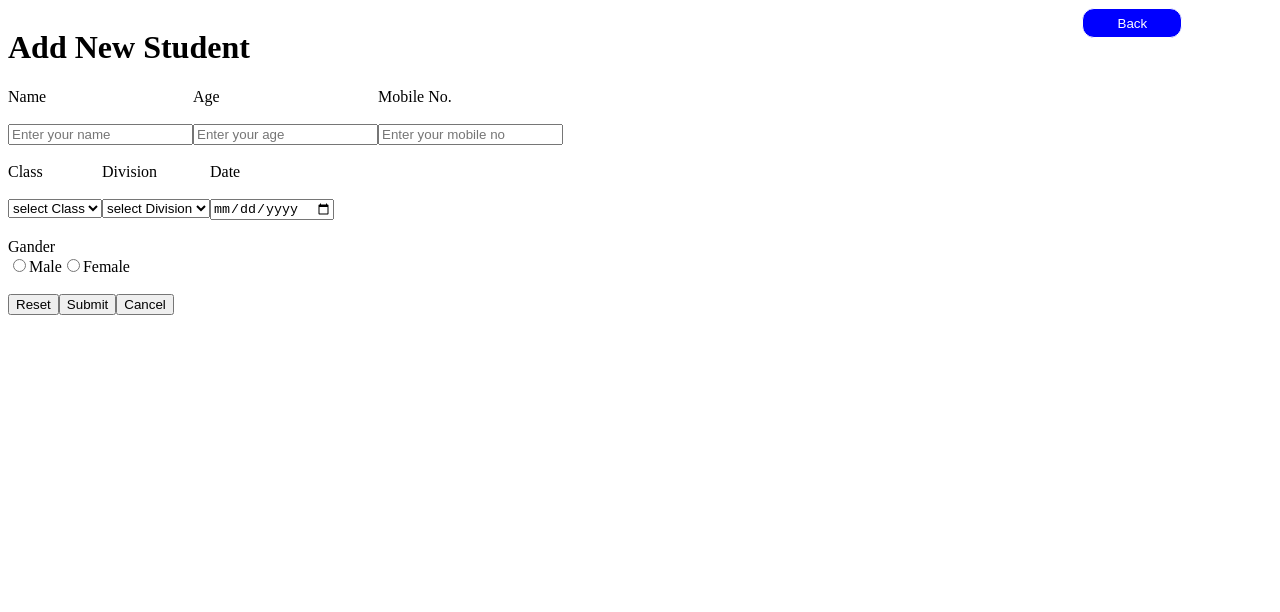
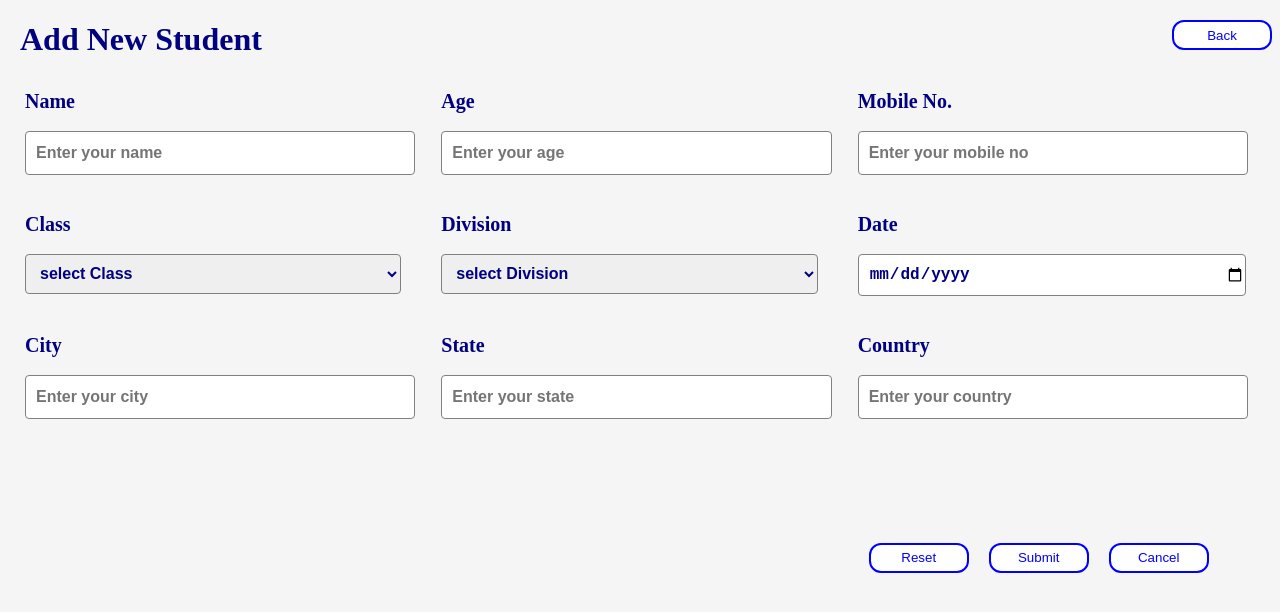
Before and after one commit to ajimhalepotra/react-datatable, a React (Create React App) app: page /add-table-data in a window 1280 px wide. Shown: the top 612 px of the page. Built offline with nearby package versions, Linux system fonts and the light colour scheme.

Commit message:
styled changed

```diff
--- a/src/Layout/heading.css
+++ b/src/Layout/heading.css
@@ -1,8 +1,12 @@
 .heading{
     display: flex;
+    /* position: fixed; */
 }
 .title{
-    width: 85%;
+    width: 90%;
+    padding-left: 20px;
+    color:navy;
+    font-weight: bold;
 }
 .add button{
     width: 80px;
@@ -16,18 +20,72 @@
     margin-top: 25px;
     cursor: pointer;
     text-decoration: none;
+
 }
 .spanicon{
     font-size: 14px;
     margin: 2px 5px;
 }
 .route-btn{
-    background-color: blue;
-    color: white;
+    background-color: white;
+    color: blue;
     text-decoration: none;
-    border: 1px solid white;
+    border: 2px solid blue;
     outline: none;
     width: 100px;
     height: 30px;
     border-radius: 12px;
+    cursor: pointer;
+    margin-top: 20px;
 }
+
+
+.main-input-container{
+    display: flex;
+    width: 98%;
+    /* border: 1px solid red; */
+    margin: 0px 5px;
+    padding: 10px 0px;
+}
+
+
+.main-input-chiled{
+    width: 30%;
+    margin: 0px 20px;
+}
+
+
+.input-label{
+    font-size: 20px;
+    color: navy;
+    font-weight: bold;
+}
+
+.student-input{
+    width: 100%;
+    height: 40px;
+    font-size: 16px;
+    border-radius: 4px;
+    border: 1px solid gray;
+    padding-left: 10px;
+    color:navy;
+    font-weight: bold;
+}
+
+.btn-data{
+    /* width: 100%; */
+    text-align: center;
+    position: relative;
+    top: 50px;
+    right: -65%;
+    margin: 0px 10px;
+
+}
+.btn-data button{
+    height: 30px;
+}
+.main-btn-container{
+    position: relative;
+    top: 0px;
+    left: 3%;
+}
--- a/src/components/AddTableData.js
+++ b/src/components/AddTableData.js
@@ -3,7 +3,7 @@ import { useFormik } from "formik";
 import * as Yup from "yup";
 import { Link } from "react-router-dom";
 // import "./AddTableData.css";
-import '../Layout/heading.css'
+import "../Layout/heading.css";
 
 const initialValues = {
   name: "",
@@ -14,11 +14,21 @@ const initialValues = {
   date: "",
   // male: "",
   // female: "",
+  city: "",
+  state: "",
+  country: "",
 };
 
 const AddTableData = () => {
-  const { handleSubmit, handleBlur, handleChange, values, errors, touched, resetForm } =
-    useFormik({
+  const {
+    handleSubmit,
+    handleBlur,
+    handleChange,
+    values,
+    errors,
+    touched,
+    resetForm,
+  } = useFormik({
     initialValues,
 
     validationSchema: Yup.object({
@@ -30,6 +40,9 @@ const AddTableData = () => {
       date: Yup.string().required("Plese select date..."),
       // male: Yup.string().required(),
       // female: Yup.string().required(),
+      city: Yup.string().required(),
+      state: Yup.string().required(),
+      country: Yup.string().required(),
     }),
 
     onSubmit: (values) => {
@@ -40,25 +53,28 @@ const AddTableData = () => {
 
 
 
+
   return (
     <>
-
       <div className="heading">
         <div className="title">
           <h1>Add New Student</h1>
         </div>
         <div>
-      <Link to="/" style={{textDecoration:"none", color:"white"}}><button className="route-btn">Back</button></Link>
+          <Link to="/" style={{ textDecoration: "none", color: "white" }}>
+            <button className="route-btn">Back</button>
+          </Link>
         </div>
       </div>
 
       <form onSubmit={handleSubmit}>
-        <div style={{ display: "flex" }}>
-          <div>
-            <label>Name</label>
+        <div className="main-input-container">
+          <div className="main-input-chiled">
+            <label className="input-label">Name</label>
             <br />
             <br />
             <input
+              className="student-input"
               type="text"
               placeholder="Enter your name"
               name="name"
@@ -75,11 +91,12 @@ const AddTableData = () => {
 
           <br />
 
-          <div>
-            <label>Age</label>
+          <div className="main-input-chiled">
+            <label className="input-label">Age</label>
             <br />
             <br />
             <input
+              className="student-input"
               type="number"
               placeholder="Enter your age"
               name="age"
@@ -96,11 +113,12 @@ const AddTableData = () => {
 
           <br />
 
-          <div>
-            <label>Mobile No.</label>
+          <div className="main-input-chiled">
+            <label className="input-label">Mobile No.</label>
             <br />
             <br />
             <input
+              className="student-input"
               type="number"
               placeholder="Enter your mobile no"
               name="mobile"
@@ -114,21 +132,17 @@ const AddTableData = () => {
               <i style={{ color: "red" }}>{errors.mobile}</i>
             ) : null}
           </div>
-
         </div>
 
         <br />
 
-        <div style={{display: "flex"}}>
-
-          <div>
-            <label>Class</label>
-            <br /><br />
+        <div className="main-input-container">
+          <div className="main-input-chiled">
+            <label className="input-label">Class</label>
+            <br />
+            <br />
             <select
-            name="class"
-            onBlur={handleBlur}
-            onChange={handleChange}
-            >
+              className="student-input" name="class" onBlur={handleBlur} onChange={handleChange}>
               <option>select Class</option>
               <option>09</option>
               <option>10</option>
@@ -136,19 +150,19 @@ const AddTableData = () => {
               <option>12</option>
             </select>
             <br />
-            {errors.class && touched.class ? <i style={{color:"red"}} >{errors.class}</i> : null}
+            {errors.class && touched.class ? (
+              <i style={{ color: "red" }}>{errors.class}</i>
+            ) : null}
           </div>
 
           <br />
 
-          <div>
-            <label>Division</label>
-            <br /><br />
+          <div className="main-input-chiled">
+            <label className="input-label">Division</label>
+            <br />
+            <br />
             <select
-            name="division"
-            onBlur={handleBlur}
-            onChange={handleChange}
-            >
+              className="student-input" name="division" onBlur={handleBlur} onChange={handleChange}>
               <option>select Division</option>
               <option>A</option>
               <option>B</option>
@@ -157,15 +171,19 @@ const AddTableData = () => {
               <option>E</option>
             </select>
             <br />
-            {errors.division && touched.division ? <i style={{color:"red"}} >{errors.division}</i> : null}
+            {errors.division && touched.division ? (
+              <i style={{ color: "red" }}>{errors.division}</i>
+            ) : null}
           </div>
 
           <br />
 
-          <div>
-            <label>Date</label>
-            <br /><br />
+          <div className="main-input-chiled">
+            <label className="input-label">Date</label>
+            <br />
+            <br />
             <input
+              className="student-input"
               type="date"
               name="date"
               value={values.date}
@@ -173,13 +191,85 @@ const AddTableData = () => {
               onChange={handleChange}
             />
             <br />
-            {errors.date && touched.date ? <i style={{color:"red"}}>{errors.date}</i> : null}
+            {errors.date && touched.date ? (
+              <i style={{ color: "red" }}>{errors.date}</i>
+            ) : null}
           </div>
         </div>
 
         <br />
 
-        <div>
+        <div className="main-input-container">
+          <div className="main-input-chiled">
+            <label className="input-label">City</label>
+            <br />
+            <br />
+            <input
+              className="student-input"
+              type="text"
+              placeholder="Enter your city"
+              name="city"
+              value={values.city}
+              onBlur={handleBlur}
+              onChange={handleChange}
+              autoComplete="off"
+            />
+            <br />
+            {errors.city && touched.city ? (
+              <i style={{ color: "red" }}>{errors.city}</i>
+            ) : null}
+          </div>
+
+          <br />
+
+          <div className="main-input-chiled">
+            <label className="input-label">State</label>
+            <br />
+            <br />
+            <input
+              className="student-input"
+              type="text"
+              placeholder="Enter your state"
+              name="state"
+              value={values.state}
+              onBlur={handleBlur}
+              onChange={handleChange}
+              autoComplete="off"
+            />
+            <br />
+            {errors.state && touched.state ? (
+              <i style={{ color: "red" }}>{errors.state}</i>
+            ) : null}
+          </div>
+
+          <br />
+
+          <div className="main-input-chiled">
+            <label className="input-label">Country</label>
+            <br />
+            <br />
+            <input
+              className="student-input"
+              type="text"
+              placeholder="Enter your country"
+              name="country"
+              value={values.country}
+              onBlur={handleBlur}
+              onChange={handleChange}
+              autoComplete="off"
+            />
+            <br />
+            <p>
+            {errors.country && touched.country ? (
+              <i style={{ color: "red" }}>{errors.country}</i>
+            ) : null}
+            </p>
+          </div>
+        </div>
+
+        <br />
+
+        {/* <div>
           <div>
             <label>Gander</label>
             <br />
@@ -192,30 +282,33 @@ const AddTableData = () => {
             />
             <label>Male</label>
 
+
+
             <input
               type="radio"
               name="male"
               value={values.female}
               onBlur={handleBlur}
-            onChange={handleChange}
-            />
+              onChange={handleChange}            />
             <label>Female</label>
             <br />
-            {/* {errors.male ? <i style={{color: "red"}} >{errors.male}</i> : null} */}
+            {errors.male ? <i style={{color: "red"}} >{errors.male}</i> : null}
           </div>
+        </div> */}
+
+        <div className="main-input-container main-btn-container">
+          <div className="btn-data">
+            <button className="route-btn" onClick={() => resetForm()}>Reset</button>
           </div>
-
-        <br />
-
-        <div style={{display:"flex"}} >
-          <div>
-            <button onClick={() => resetForm()}>Reset</button>
+          <div className="btn-data">
+            <button className="route-btn btn-center" type="submit">Submit</button>
           </div>
-          <div>
-            <button  type="submit" >Submit</button>
-          </div>
-          <div>
-            <button><Link to="/" style={{textDecoration: "none", color:"black" }} >Cancel</Link></button>
+          <div className="btn-data">
+            <button className="route-btn" >
+              <Link to="/" style={{ textDecoration: "none", color: "blue" }}>
+                Cancel
+              </Link>
+            </button>
           </div>
         </div>
       </form>
--- a/src/index.css
+++ b/src/index.css
@@ -0,0 +1,6 @@
+body{
+    background-color: whitesmoke;
+    margin: 0px;
+    padding: 0px;
+    box-sizing: border-box;
+}
--- a/src/index.js
+++ b/src/index.js
@@ -1,16 +1,17 @@
 import React from 'react';
-import ReactDOM from 'react-dom';
+import ReactDOM from 'react-dom/client';
 import './index.css';
 import App from './App';
+import reportWebVitals from './reportWebVitals';
 
-function Main(){
-  return(
-    <div>
-      <App />
-    </div>
-  );
-}
+const root = ReactDOM.createRoot(document.getElementById('root'));
+root.render(
+  <React.StrictMode>
+    <App />
+  </React.StrictMode>
+);
 
-
-
- ReactDOM.render(<Main />, document.getElementById('root'));
+// If you want to start measuring performance in your app, pass a function
+// to log results (for example: reportWebVitals(console.log))
+// or send to an analytics endpoint. Learn more: https://bit.ly/CRA-vitals
+reportWebVitals();
```
Lines whose indentation alone changed are shown as unchanged.
